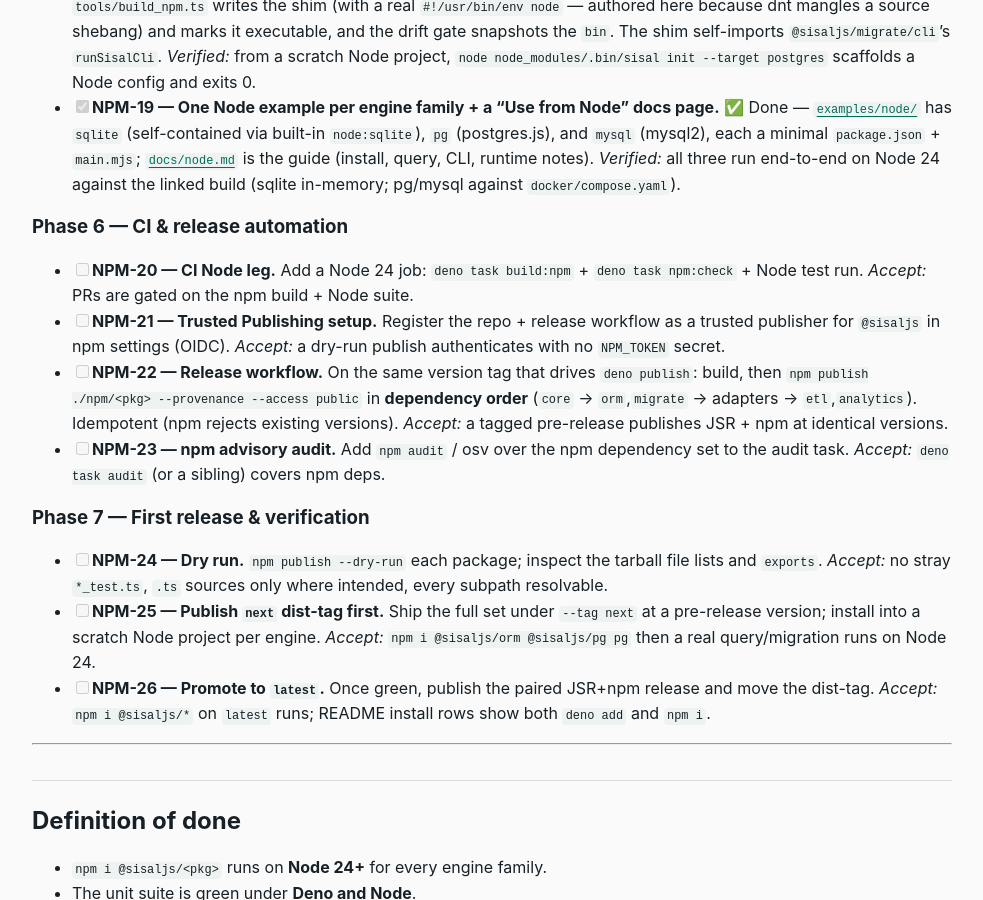
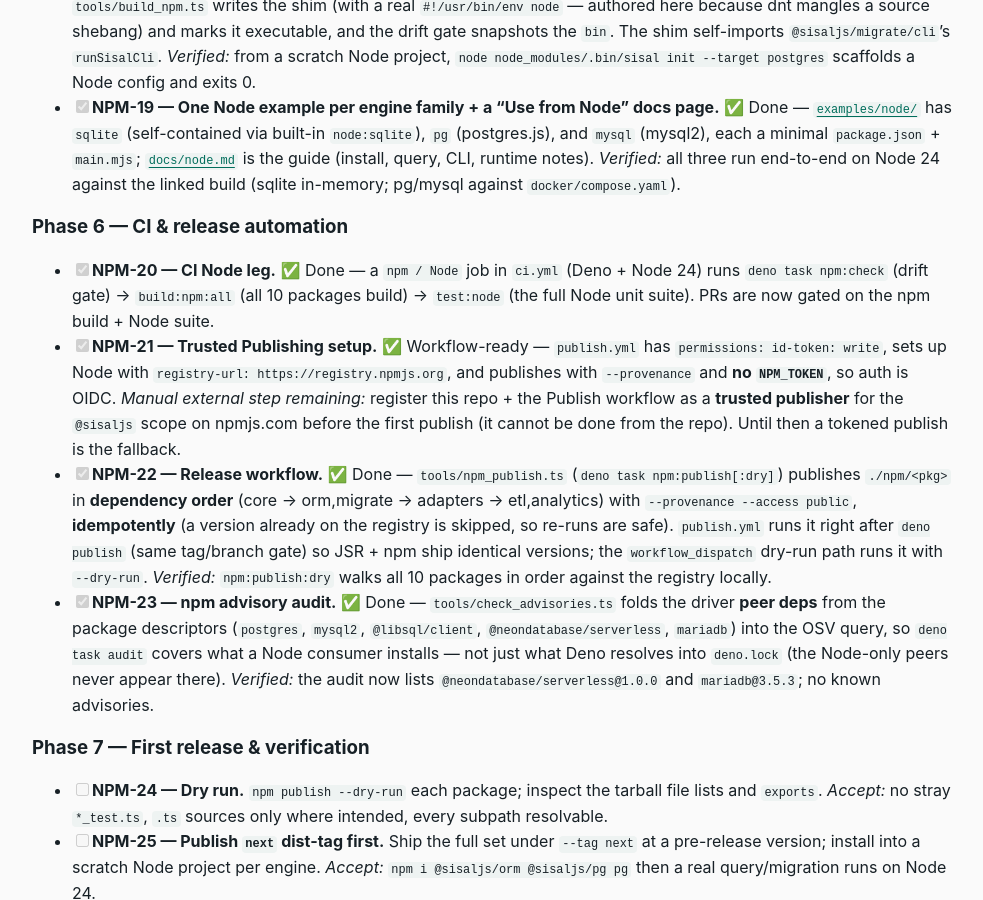
Before and after one commit to gilvandovieira/sisal, a Jekyll site: the page built from docs/npm-distribution-plan.md, in a window 1280 px wide and 900 px high, scrolled down 6375 px. Shown: the whole window, without its empty margins (148-1131 px from the left). Built offline with Jekyll 4.4.1, drawn with Linux system fonts in a browser that asks for light colours.

Commit message:
ci(npm): Node CI leg, provenance release, npm advisory coverage (Phase 6)
- NPM-20: `npm / Node` job in ci.yml (Deno + Node 24) → npm:check → build:npm:all
  → test:node, gating PRs on the npm build + Node suite.
- NPM-22: tools/npm_publish.ts (`deno task npm:publish[:dry]`) publishes
  npm/<pkg> in dependency order with --provenance, idempotently (skips versions
  already on the registry); publish.yml runs it right after `deno publish` under
  the same tag/branch gate so JSR + npm ship identical versions.
- NPM-21: publish.yml is OIDC-ready (id-token: write, registry-url, --provenance,
  no NPM_TOKEN). Registering @sisaljs as a trusted publisher on npmjs.com is the
  one remaining manual step before the first publish.
- NPM-23: check_advisories.ts folds the driver peer deps (incl. Node-only
  @neondatabase/serverless, mariadb) into the OSV query so `deno task audit`
  covers what a Node consumer installs, not just deno.lock.

Co-Authored-By: Claude Opus 4.8 (1M context) <noreply@anthropic.com>

```diff
--- a/deno.json
+++ b/deno.json
@@ -48,6 +48,8 @@
     "build:npm:all": "deno run -A tools/build_npm.ts all",
     "npm:manifests": "deno run --allow-read --allow-write tools/generate_npm_manifests.ts",
     "npm:check": "deno run --allow-read tools/generate_npm_manifests.ts --check",
+    "npm:publish": "deno run -A tools/npm_publish.ts",
+    "npm:publish:dry": "deno run -A tools/npm_publish.ts --dry-run",
     "test:node": "deno run -A tools/test_npm.ts all",
     "bench": "deno bench benchmarks/mod.ts",
     "bench:regression": "deno run -A benchmarks/regression.ts",
--- a/docs/npm-distribution-plan.md
+++ b/docs/npm-distribution-plan.md
@@ -296,22 +296,34 @@ are now 50/50).
 
 ### Phase 6 — CI & release automation
 
-- [ ] **NPM-20 — CI Node leg.** Add a Node 24 job: `deno task build:npm` +
-      `deno task npm:check` + Node test run. _Accept:_ PRs are gated on the npm
-      build + Node suite.
-- [ ] **NPM-21 — Trusted Publishing setup.** Register the repo + release
-      workflow as a trusted publisher for `@sisaljs` in npm settings (OIDC).
-      _Accept:_ a dry-run publish authenticates with no `NPM_TOKEN` secret.
-- [ ] **NPM-22 — Release workflow.** On the same version tag that drives
-      `deno publish`: build, then
-      `npm publish ./npm/<pkg> --provenance
-  --access public` in **dependency
-      order** (`core` → `orm`,`migrate` → adapters → `etl`,`analytics`).
-      Idempotent (npm rejects existing versions). _Accept:_ a tagged pre-release
-      publishes JSR + npm at identical versions.
-- [ ] **NPM-23 — npm advisory audit.** Add `npm audit` / osv over the npm
-      dependency set to the audit task. _Accept:_ `deno task audit` (or a
-      sibling) covers npm deps.
+- [x] **NPM-20 — CI Node leg.** ✅ Done — a `npm / Node` job in `ci.yml` (Deno +
+      Node 24) runs `deno task npm:check` (drift gate) → `build:npm:all` (all 10
+      packages build) → `test:node` (the full Node unit suite). PRs are now
+      gated on the npm build + Node suite.
+- [x] **NPM-21 — Trusted Publishing setup.** ✅ Workflow-ready — `publish.yml`
+      has `permissions: id-token: write`, sets up Node with
+      `registry-url: https://registry.npmjs.org`, and publishes with
+      `--provenance` and **no `NPM_TOKEN`**, so auth is OIDC. _Manual external
+      step remaining:_ register this repo + the Publish workflow as a **trusted
+      publisher** for the `@sisaljs` scope on npmjs.com before the first publish
+      (it cannot be done from the repo). Until then a tokened publish is the
+      fallback.
+- [x] **NPM-22 — Release workflow.** ✅ Done — `tools/npm_publish.ts`
+      (`deno task npm:publish[:dry]`) publishes `./npm/<pkg>` in **dependency
+      order** (core → orm,migrate → adapters → etl,analytics) with
+      `--provenance --access public`, **idempotently** (a version already on the
+      registry is skipped, so re-runs are safe). `publish.yml` runs it right
+      after `deno publish` (same tag/branch gate) so JSR + npm ship identical
+      versions; the `workflow_dispatch` dry-run path runs it with `--dry-run`.
+      _Verified:_ `npm:publish:dry` walks all 10 packages in order against the
+      registry locally.
+- [x] **NPM-23 — npm advisory audit.** ✅ Done — `tools/check_advisories.ts`
+      folds the driver **peer deps** from the package descriptors (`postgres`,
+      `mysql2`, `@libsql/client`, `@neondatabase/serverless`, `mariadb`) into
+      the OSV query, so `deno task audit` covers what a Node consumer installs —
+      not just what Deno resolves into `deno.lock` (the Node-only peers never
+      appear there). _Verified:_ the audit now lists
+      `@neondatabase/serverless@1.0.0` and `mariadb@3.5.3`; no known advisories.
 
 ### Phase 7 — First release & verification
 
```
Also changed, not shown: tools/check_advisories.ts (+38 -2 lines), tools/npm_publish.ts (added, +83 -0 lines), .github/workflows/ci.yml, .github/workflows/publish.yml, CHANGELOG.md, 1 other file.
